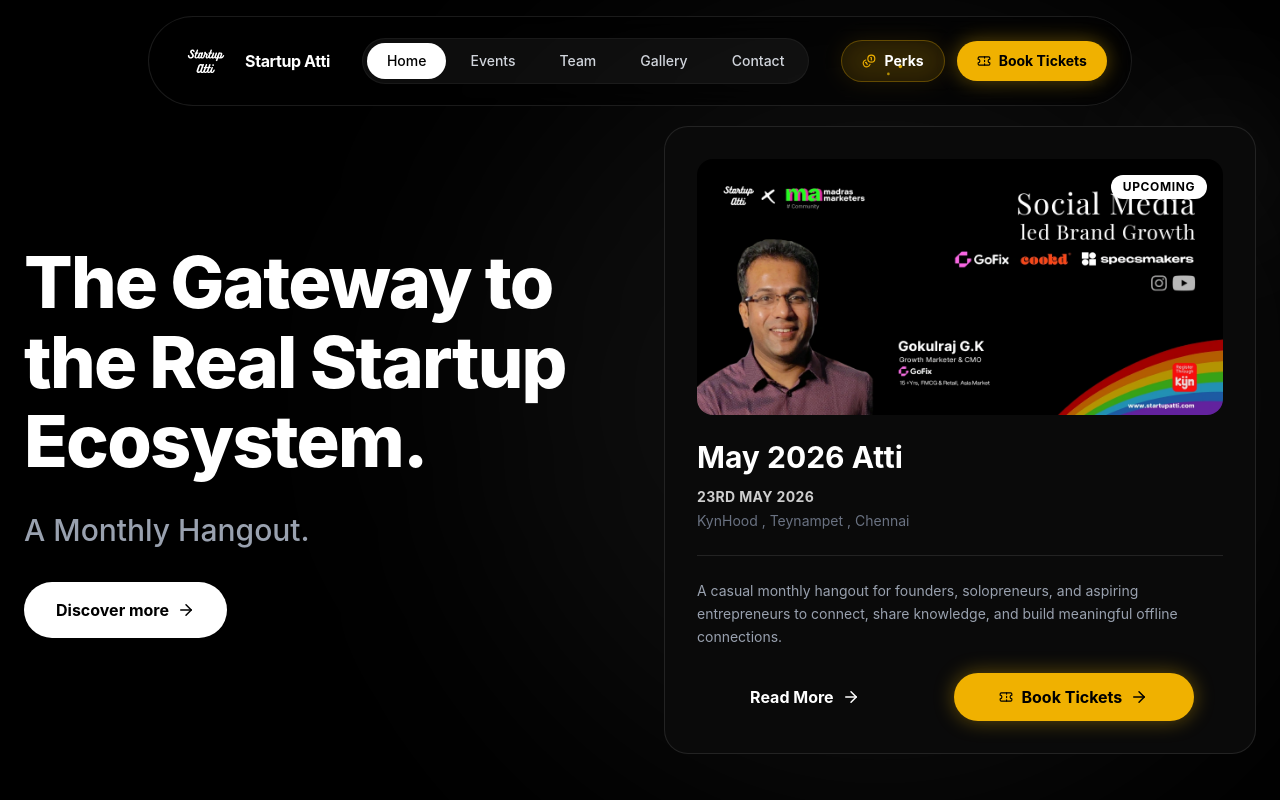
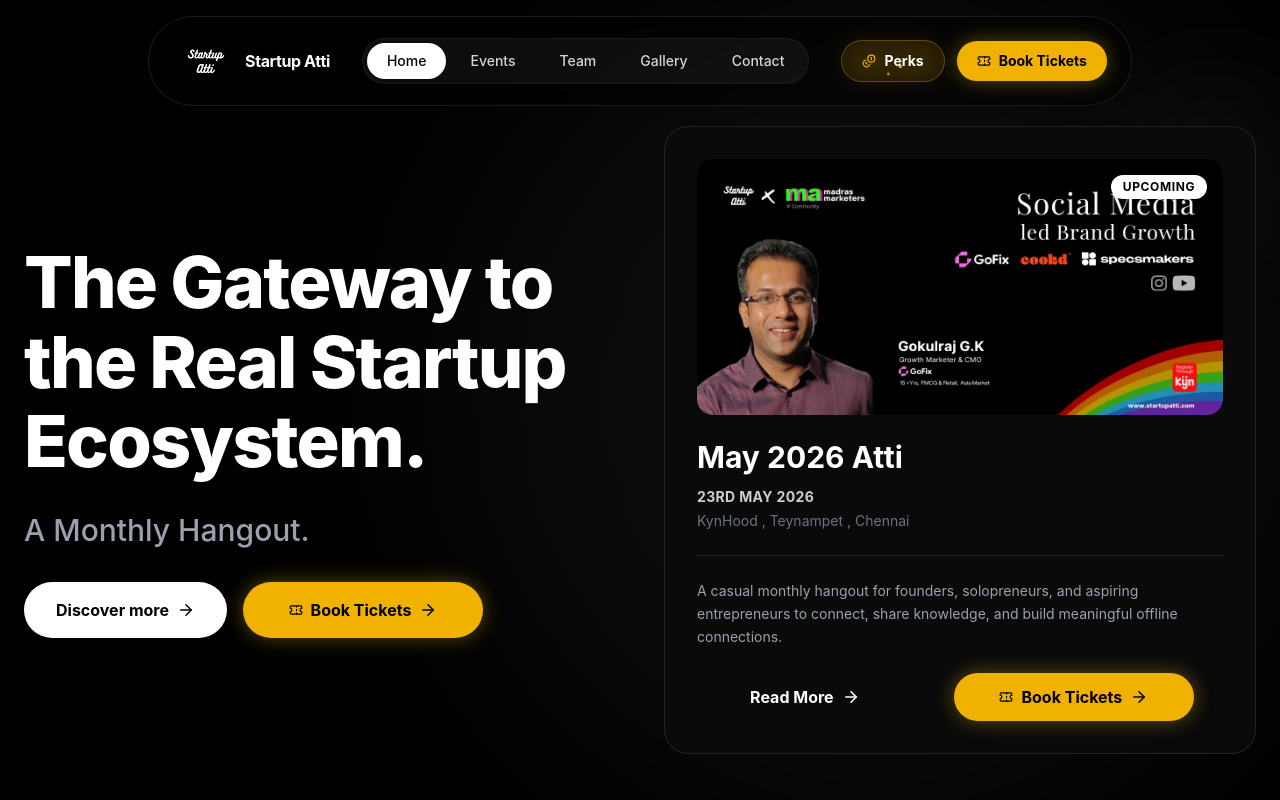
Before and after one commit to NAVIN2709/startupatti, a React (Vite) app: page / in a window 1280 px wide. Shown: the top 800 px of the page. Built offline with nearby package versions, Linux system fonts and the light colour scheme; a web font is replaced by a local one.

Commit message:
Feat:updated speaker details

```diff
--- a/src/components/Hero.jsx
+++ b/src/components/Hero.jsx
@@ -8,7 +8,7 @@
   const trackClick = () => {
   if (window.fbq) {
     window.fbq("track", "Lead" , {
-      event : "April 2026 Attic Event Ticket Clicked",
+      event : "May 2026 Attic Event Ticket Clicked",
     }); // event name
   }
 };
@@ -66,6 +66,20 @@
                 className="transition-transform group-hover:translate-x-1"
               />
             </a>
+            <a
+                  href={event.ticketLink}
+                  onClick={trackClick}
+                  target="_blank"
+                  rel="noopener noreferrer"
+                  className="w-full sm:w-auto md:w-60 flex items-center text-black font-bold justify-center gap-2 px-5 py-2.5 md:px-6 md:py-3 rounded-full shadow-[0_0_20px_rgba(234,179,8,0.4)] hover:shadow-[0_0_30px_rgba(234,179,8,0.6)] hover:bg-yellow-400 transition-all duration-300 bg-yellow-500 group/btn"
+                >
+                  <Ticket size={14} />
+                  Book Tickets
+                  <ArrowRight
+                    size={18}
+                    className="transition-transform group-hover/btn:translate-x-1"
+                  />
+                </a>
           </motion.div>
         </div>
 
--- a/src/data/events.js
+++ b/src/data/events.js
@@ -55,6 +55,7 @@
 import hubfive from "../assets/companies/optimized/hubfive.webp";
 import { link } from "framer-motion/client";
 import auragold from "../assets/companies/optimized/auragold.webp";
+import gofix from "../assets/companies/optimized/gofix.webp";
 
 export const events = [
   {
@@ -592,10 +593,12 @@
     speakers: [
       {
         name: "Gokulraj G.K",
-        role: "Marketing Consultant",
+        role: "Growth Marketer & CMO",
         topic: "Marketing strategies for startups and solopreneurs — insights from the trenches",
         image: gokulraj,
         linkedin: "https://www.linkedin.com/in/gokulrajgk/",
+        companyLogo: gofix,
+        company: "Gofix",
       }
     ],
   },
--- a/src/pages/EventDetails.jsx
+++ b/src/pages/EventDetails.jsx
@@ -412,10 +412,10 @@
                             <img
                               src={speaker.companyLogo}
                               alt={speaker.company}
-                              className="h-4 w-auto object-contain opacity-60"
+                              className="h-10 w-auto object-contain opacity-60"
                             />
                           )}
-                          <p className="text-xs text-gray-500">
+                          <p className="text-sm text-gray-500">
                             {speaker.company}
                           </p>
                         </div>
```
Also changed, not shown: src/assets/companies/optimized/gofix.webp (added).
